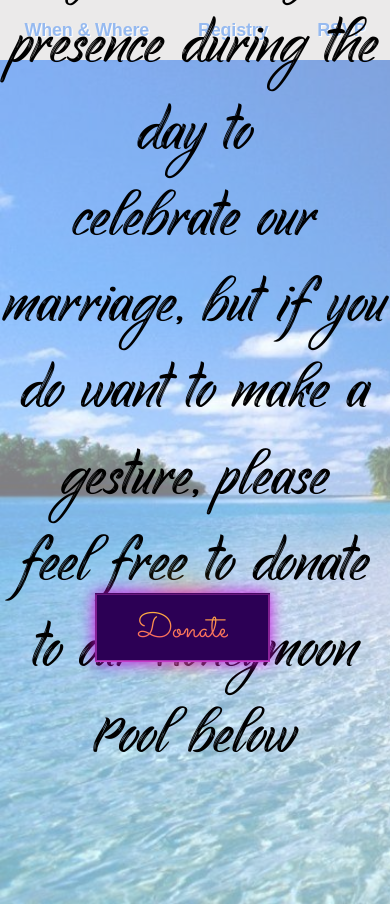
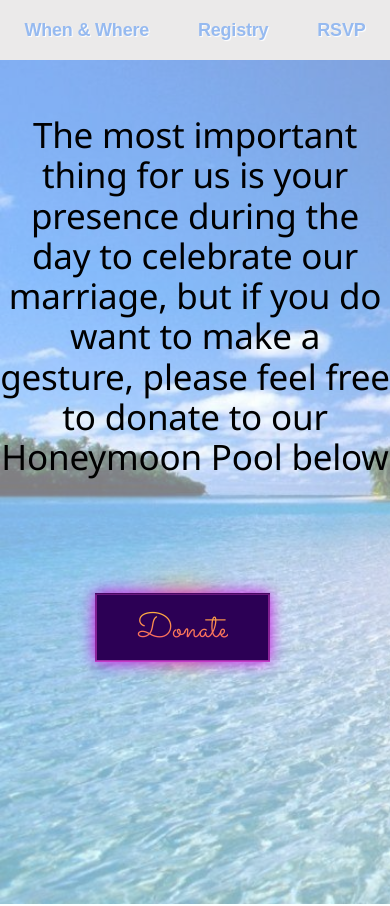
Before and after one commit to mdflynn/stieber-wedding, a React (Create React App) app: page /registry in a window 390 px wide. Shown: the top 906 px of the page. Built offline with nearby package versions, Linux system fonts and the light colour scheme.

Commit message:
add final updates for mobile

```diff
--- a/src/components/Registry/Registry.js
+++ b/src/components/Registry/Registry.js
@@ -4,11 +4,9 @@ import "./Registry.scss";
 const Registry = () => {
   return (
     <div className="registry-div">
-      <p>
+      <p className="registry-p">
         The most important thing for us is your presence during the day to
-        <br />
         celebrate our marriage, but if you do want to make a gesture, please
-        <br />
         feel free to donate to our Honeymoon Pool below
       </p>
       <div>
--- a/src/components/Registry/Registry.scss
+++ b/src/components/Registry/Registry.scss
@@ -19,9 +19,6 @@
     top: -20%;
     font-family: "youth-touch";
     text-align: center;
-    // background: -webkit-linear-gradient(#ffdc2a, #fb2182);
-    // -webkit-background-clip: text;
-    // -webkit-text-fill-color: transparent;
     font-size: 75px;
   }
 }
@@ -38,7 +35,6 @@
   opacity: 0.5;
 }
 // Rather than setting a static position, try setting a max-height/width. This can create a responsive effect.
-
 
 .container,
 .registry-btn,
@@ -106,3 +102,14 @@
     }
   }
 }
+
+@media (max-width: $screen-mobile) {
+  .registry-div {
+    p {
+      top: -22%;
+      font-size: 35px;
+      text-align: center;
+      font-family: "Segoe UI", Tahoma, Geneva, Verdana, sans-serif;
+    }
+  }
+}
--- a/src/components/Rsvp/Rsvp.scss
+++ b/src/components/Rsvp/Rsvp.scss
@@ -182,6 +182,10 @@ textarea {
   form {
     margin: 0;
     padding: 5px;
+    justify-content: space-evenly;
+  }
 
+  .form-div {
+    background-image: url("../../assets/field-mobile.jpg");
   }
 }
```
Also changed, not shown: src/index.css (+4 -3 lines), src/assets/field-mobile.jpg (added), src/components/Location/Location.scss (line endings or trailing spaces).
